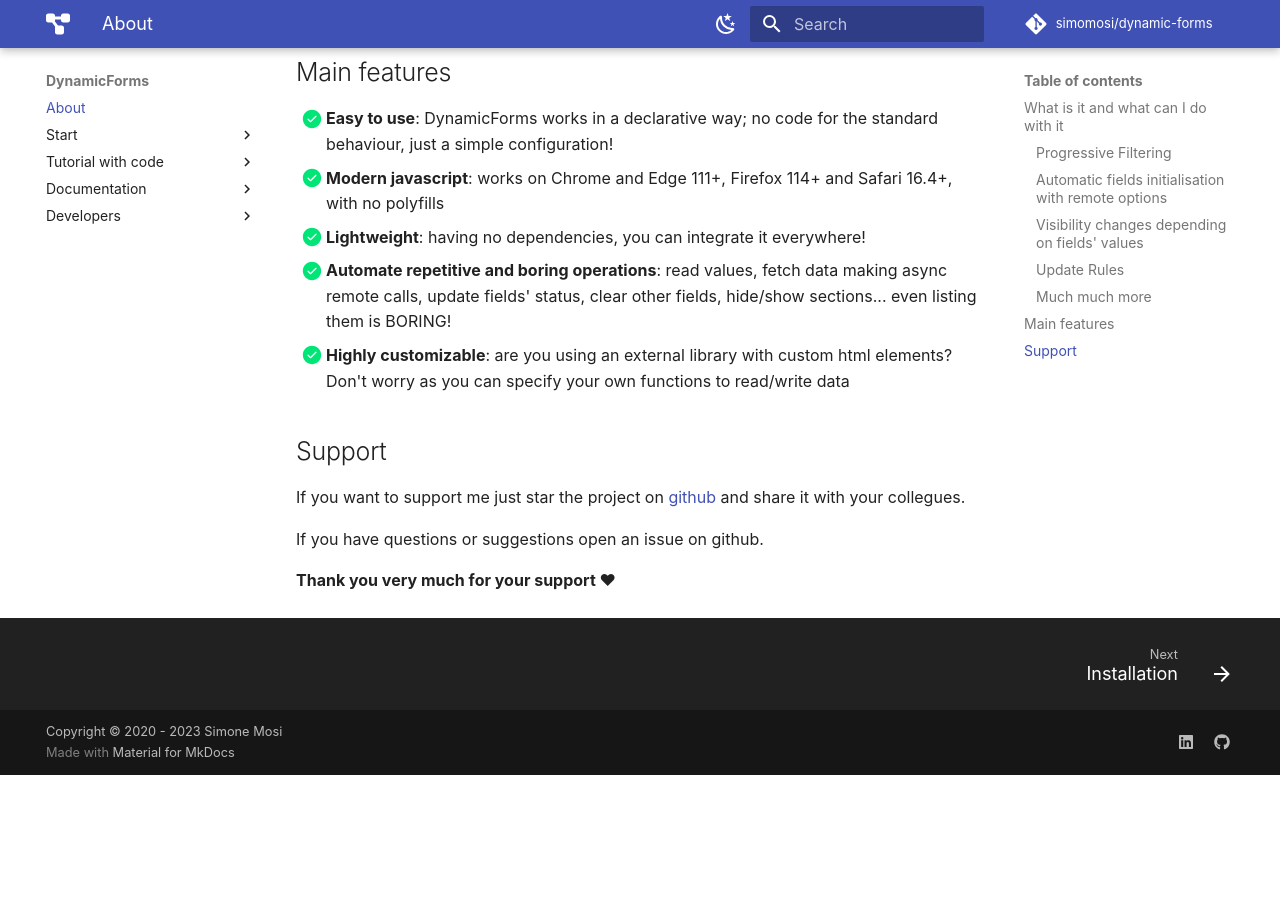
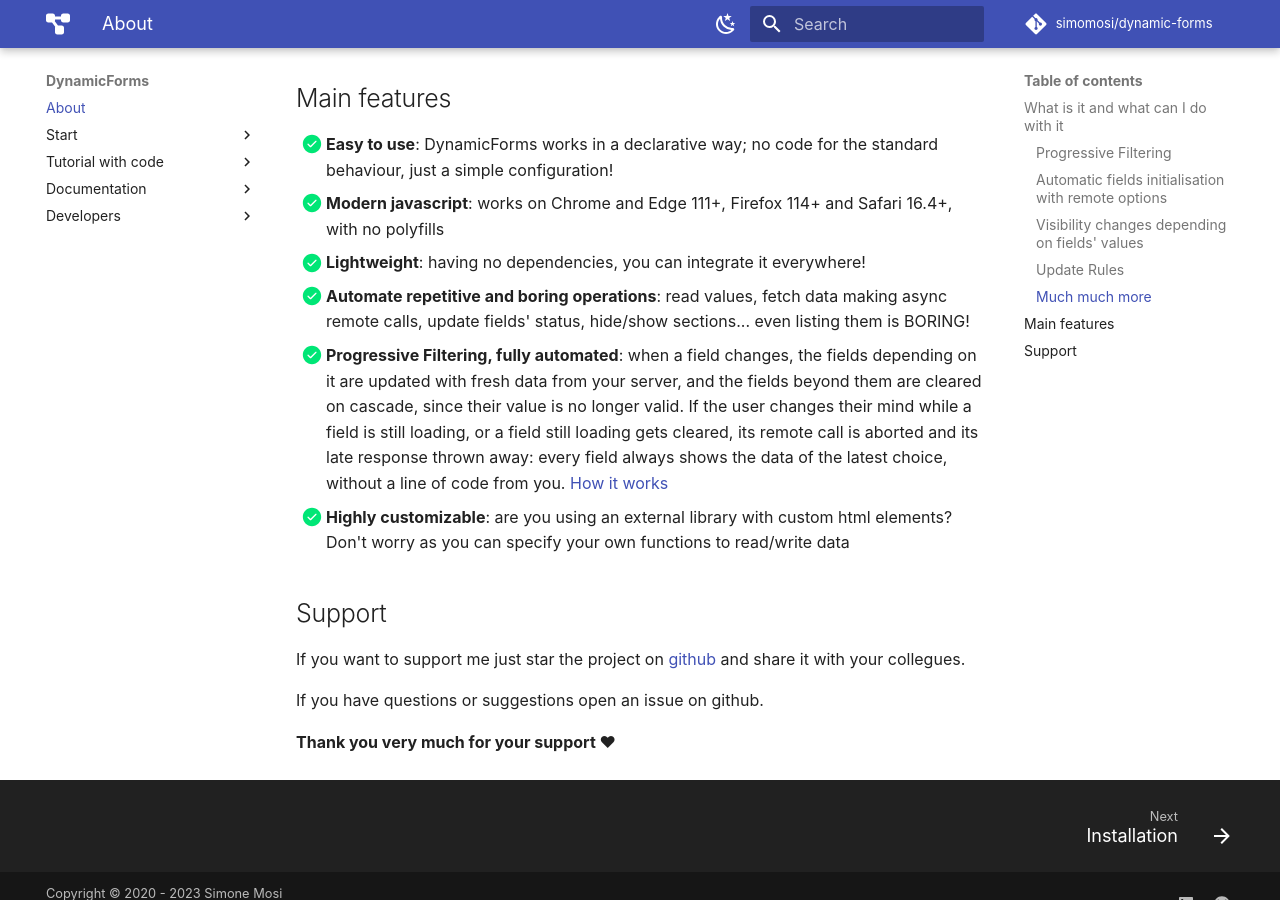
Before and after one commit to simomosi/dynamic-forms, an MkDocs documentation site: the page built from docs/README.md, in a window 1280 px wide and 900 px high, scrolled down 1928 px. Built offline with MkDocs 1.6.1 and Material for MkDocs 9.7.7, drawn with Linux system fonts in a browser that asks for light colours; comment, search, counter and statistics services are not loaded; before the commit the page ends 2703 px from its top, so only the background shows below that; some of the changed text lies outside the part shown.

Commit message:
Tell what the library automates in Progressive Filtering
The About page and the README now list, among the main features, that
Updates, Cascade Clears and the abort of stale remote calls need no code,
and name Progressive Filtering by its common names (cascading or
dependent dropdowns) so visitors searching for them find it.

Co-Authored-By: Claude Opus 5.5 <noreply@anthropic.com>

```diff
--- a/docs/README.md
+++ b/docs/README.md
@@ -5,7 +5,7 @@
 ![GitHub User's stars](https://img.shields.io/github/stars/simomosi?style=social)
 
 ## What is it and what can I do with it
-DynamicForms is a client library to automate Progressive Filtering and the initialisation of dynamic fields in an easy and fast way.
+DynamicForms is a client library to automate Progressive Filtering (also known as cascading or dependent dropdowns) and the initialisation of dynamic fields in an easy and fast way.
 
 It supports the developer in managing and centralizing all forms interactions.
 
@@ -38,7 +38,8 @@ Got your attention? Try it!
 - [x] **Easy to use**: DynamicForms works in a declarative way; no code for the standard behaviour, just a simple configuration!
 - [x] **Modern javascript**: works on Chrome and Edge 111+, Firefox 114+ and Safari 16.4+, with no polyfills
 - [x] **Lightweight**: having no dependencies, you can integrate it everywhere!
-- [x] **Automate repetitive and boring operations**: read values, fetch data making async remote calls, update fields' status, clear other fields, hide/show sections... even listing them is BORING!
+- [x] **Automate repetitive and boring operations**: read values, fetch data making async remote calls, update fields' status, hide/show sections... even listing them is BORING!
+- [x] **Progressive Filtering, fully automated**: when a field changes, the fields depending on it are updated with fresh data from your server, and the fields beyond them are cleared on cascade, since their value is no longer valid. If the user changes their mind while a field is still loading, or a field still loading gets cleared, its remote call is aborted and its late response thrown away: every field always shows the data of the latest choice, without a line of code from you. [How it works](./configurations/update-rules.md#update)
 - [x] **Highly customizable**: are you using an external library with custom html elements? Don't worry as you can specify your own functions to read/write data
 
 ## Support
```
Also changed, not shown: README.md (+3 -2 lines).
